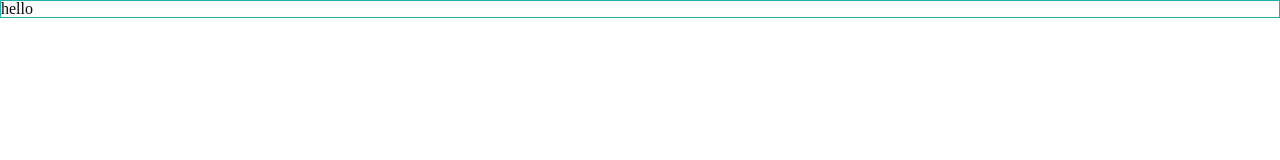
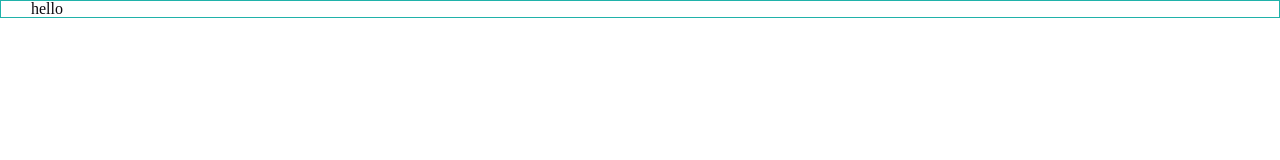
Before and after one commit to jeromehaas/website-yellowreach, a Next.js app in the folder frontend/: page / in a window 1280 px wide. Shown: the top 160 px of the page. Built offline with nearby package versions, Linux system fonts and the light colour scheme.

Commit message:
Implement: add section component

```diff
--- a/frontend/components/layout/SectionLayout.tsx
+++ b/frontend/components/layout/SectionLayout.tsx
@@ -0,0 +1,16 @@
+import React from 'react';
+import { LimiterLayout } from 'components/layout/LimiterLayout';
+
+interface Props {
+  children: React.ReactNode;
+}
+
+const SectionLayout: React.FunctionComponent<Props> = ({ children }) => (
+  <LimiterLayout>
+    <div className="section-layout">
+      {children}
+    </div>
+  </LimiterLayout>
+);
+
+export { SectionLayout };
--- a/frontend/pages/index.tsx
+++ b/frontend/pages/index.tsx
@@ -5,6 +5,7 @@ import { Button } from 'components/links/Button';
 import { Link } from 'components/links/Link';
 import { PageLayout } from 'components/layout/PageLayout';
 import { LimiterLayout } from 'components/layout/LimiterLayout';
+import { SectionLayout } from 'components/layout/SectionLayout';
 
 export default function Home() {
   return (
@@ -15,9 +16,9 @@ export default function Home() {
       </Head>
 
       <PageLayout>
-        <LimiterLayout>
+        <SectionLayout>
           hello
-        </LimiterLayout>
+        </SectionLayout>
       </PageLayout>
 
     </div>
--- a/frontend/styles/partials/Layout.scss
+++ b/frontend/styles/partials/Layout.scss
@@ -14,3 +14,7 @@
   max-width: $max-width;
   margin: 0 auto;
 }
+.section-layout {
+  width: 100%;
+  padding: 0 30px;
+}
```
